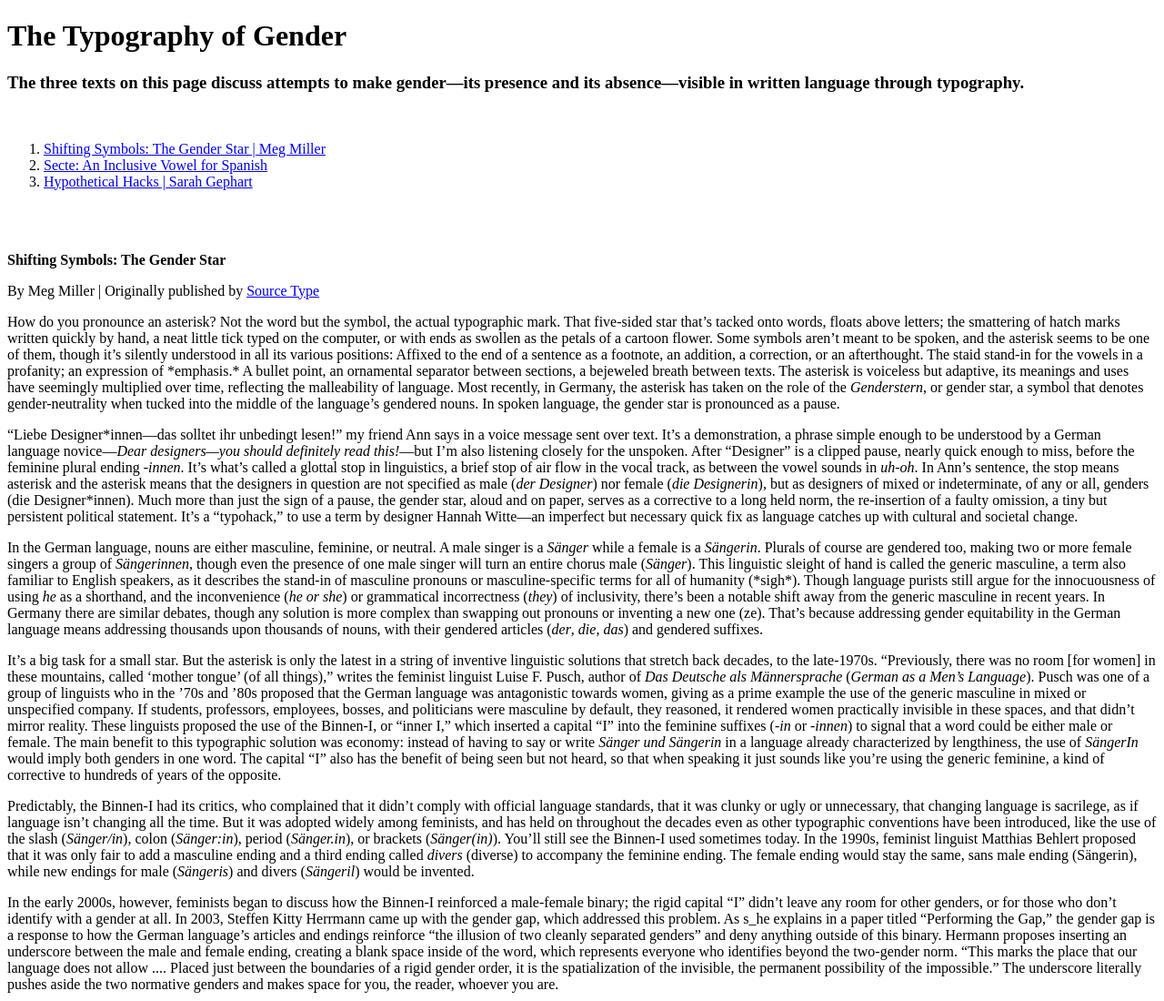
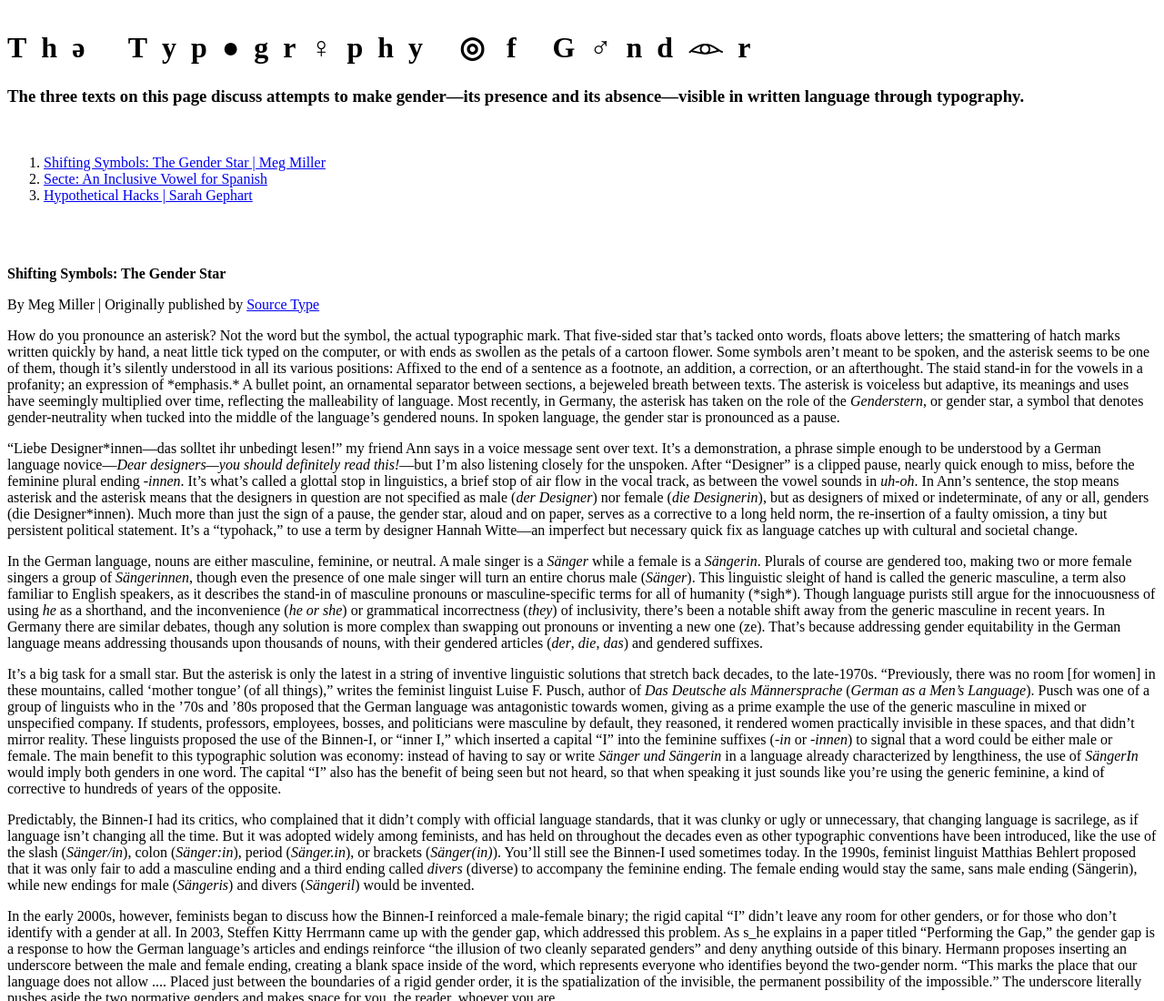
Before and after one commit to kjons/interactive, a plain HTML site: page webzine/webzine_level2.html in a window 1280 px wide. Shown: the top 1100 px of the page at 91% size. Drawn offline with Linux system fonts and the light colour scheme.

Commit message:
updated level 2 title

```diff
--- a/webzine/webzine_level2.html
+++ b/webzine/webzine_level2.html
@@ -5,7 +5,7 @@
   <link rel="icon" type="image/x-icon" href="/images/favicon.ico">
 </head>
 <body>
-<p id="top"><h1>The Typography of Gender</h1></p>
+<p id="top"><h1>T&nbsp;&nbsp;h&nbsp;&nbsp;ə&nbsp;&nbsp;&nbsp;&nbsp;&nbsp; T&nbsp;&nbsp;y&nbsp;&nbsp;p&nbsp;&nbsp;●&nbsp;&nbsp;g&nbsp;&nbsp;r&nbsp;&nbsp;♀&nbsp;&nbsp;p&nbsp;&nbsp;h&nbsp;&nbsp;y &nbsp;&nbsp;&nbsp;&nbsp;◎&nbsp;&nbsp;&nbsp;f &nbsp;&nbsp;&nbsp;&nbsp;G&nbsp;&nbsp;♂&nbsp;&nbsp;n&nbsp;&nbsp;d&nbsp;&nbsp;𓁹&nbsp;&nbsp;r</h1></p>
     <p><h3> The three texts on this page discuss attempts to make gender—its presence and its absence—visible in written language through typography.</h3> <br>
       <ol>
         <li><a href="#shifting">Shifting Symbols: The Gender Star | Meg Miller</a></li>
```
Also changed, not shown: 1 other file.
